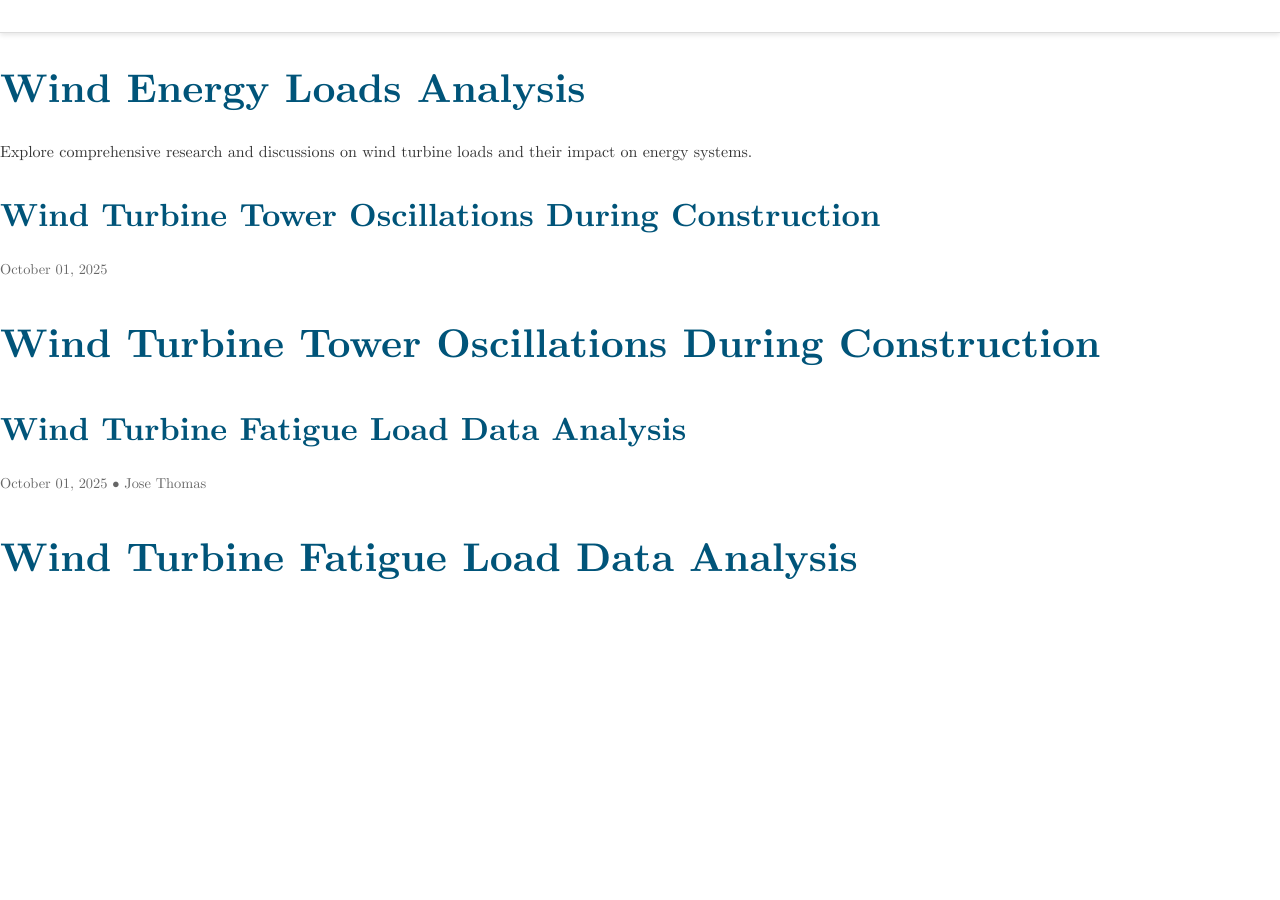
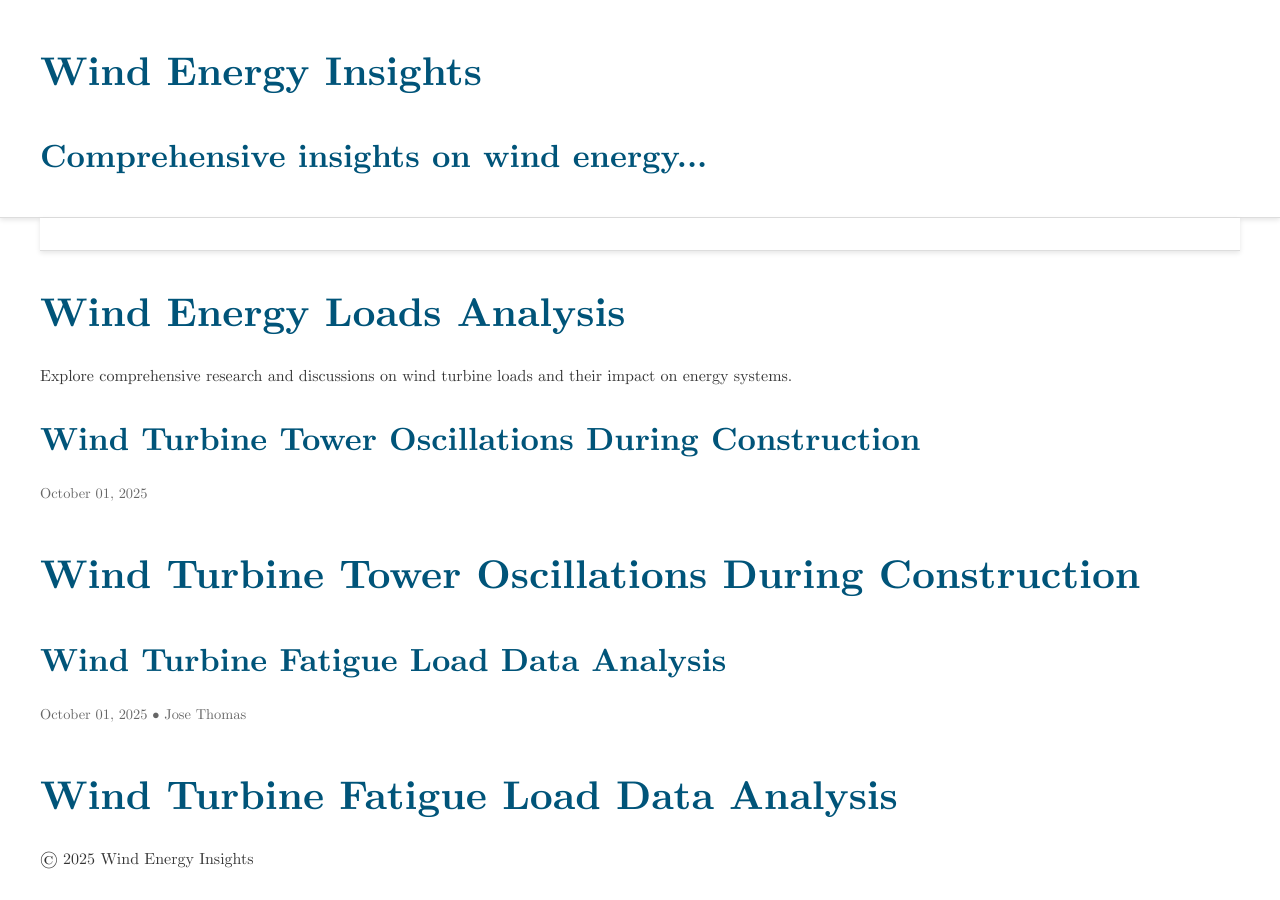
Before and after one commit to elphan45/Wind-Load_Insights, a Jekyll site: the page built from index.md, in a window 1280 px wide. Built offline with Jekyll 4.4.1, drawn with Linux system fonts in a browser that asks for light colours.

Commit message:
Update default.html

```diff
--- a/_layouts/default.html
+++ b/_layouts/default.html
@@ -1,17 +1,34 @@
 <!DOCTYPE html>
-<html>
+<html lang="{{ site.lang | default: 'en' }}">
 <head>
   <meta charset="UTF-8">
-  <meta name="viewport" content="width=device-width, initial-scale=1.0">
-  <title>{{ page.title | default: "Site" }}</title>
-  <link rel="stylesheet" href="/assets/css/style.css">
-  {% if page.math %}
-  <script type="text/javascript" async
-    src="https://cdnjs.cloudflare.com/ajax/libs/mathjax/2.7.5/latest.js?config=TeX-AMS-MML_HTMLorMML">
-  </script>
+  <meta name="viewport" content="width=device-width, initial-scale=1">
+  <meta http-equiv="X-UA-Compatible" content="IE=edge">
+  <title>{% if page.title %}{{ page.title }} | {{ site.title }}{% else %}{{ site.title }}{% endif %}</title>
+  <meta name="description" content="{{ page.description | default: site.description }}">
+  {% if site.plugins contains 'jekyll-seo-tag' %}
+    {% seo %}
   {% endif %}
+  <link rel="stylesheet" href="{{ '/assets/css/style.css?v=' | append: site.github.build_revision | relative_url }}">
 </head>
 <body>
-  {{ content }}
+  <header>
+    <div class="container">
+      <h1>{{ site.title | default: "Wind Energy Insights" }}</h1>
+      <h2>{{ site.description | default: "Comprehensive insights on wind energy" }}</h2>
+    </div>
+  </header>
+
+  <div class="container">
+    <section id="main_content">
+      {{ content }}
+    </section>
+  </div>
+
+  <footer>
+    <div class="container">
+      <p>&copy; {{ site.time | date: '%Y' }} {{ site.title | default: "Wind Energy Insights" }}</p>
+    </div>
+  </footer>
 </body>
 </html>
```
